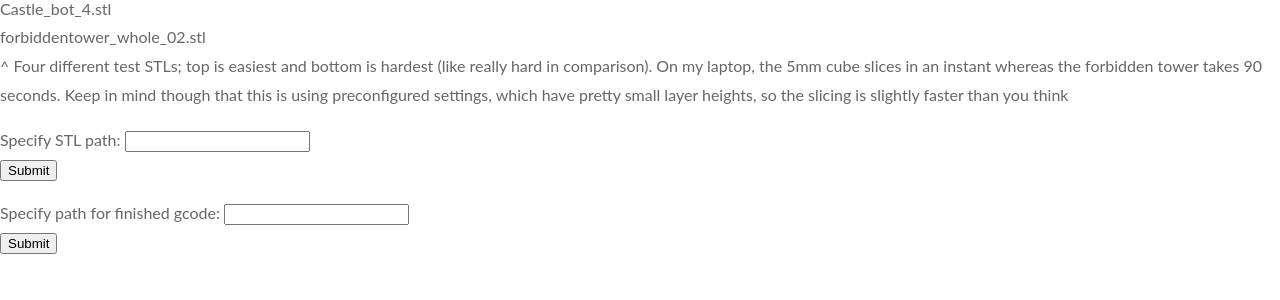
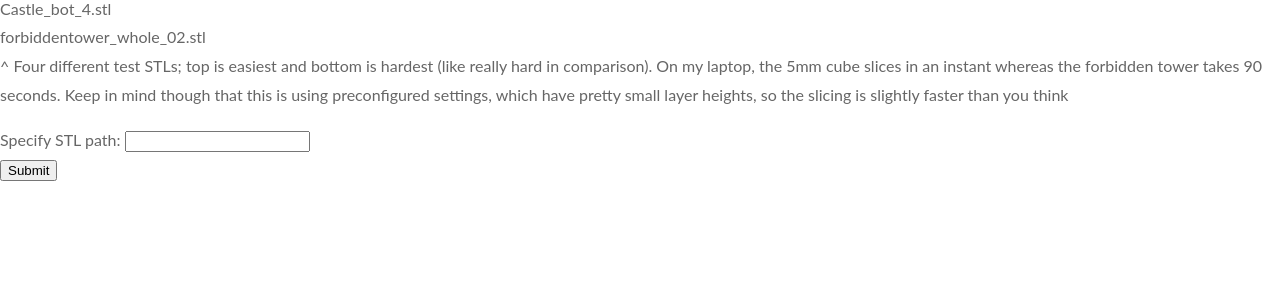
Before and after one commit to JRyanShue/CuraEngine-in-the-Air, a Flask app: page / in a window 1280 px wide. Shown: the part 207-507 px from the top of the page. Run offline with Flask 2, Linux system fonts and the light colour scheme; some libraries are stand-ins or nearby versions.

Commit message:
Update main.html

```diff
--- a/templates/main.html
+++ b/templates/main.html
@@ -53,20 +53,5 @@
             </p>
         </form>
 
-        <form action="" method="post">
-            <p>
-                <form method="post" class = "inputs">
-                  <div class="FormText">
-                      <label for="save_path">Specify path for finished gcode:</label>
-                      <input type="text" name="name" class = "text_box1">
-                  </div>
-                  <div class="stylebutton">
-                      <input type="submit" class = "submit_button">
-                  </div>
-                </form>
-
-            </p>
-        </form>
-
     </body>
 </html>
```
